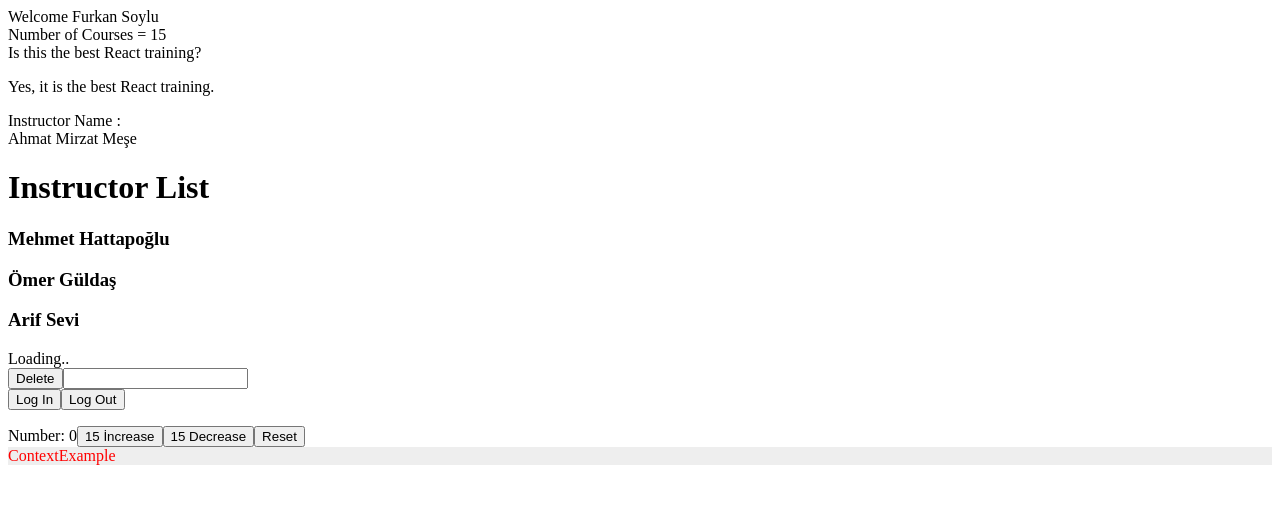
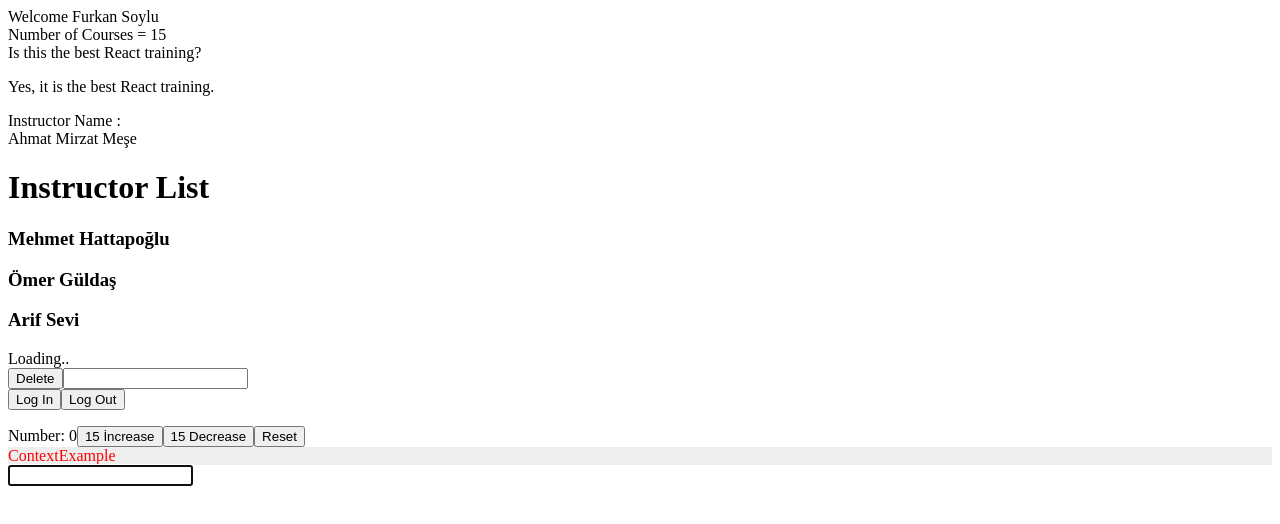
Before and after one commit to furkansylu97/TypeScript_Works, a React (Vite) app in the folder ReactTypeScript/: page / in a window 1280 px wide. Shown: the top 524 px of the page. Built offline with nearby package versions, Linux system fonts and the light colour scheme.

Commit message:
RefExample component was created

```diff
--- a/ReactTypeScript/src/App.tsx
+++ b/ReactTypeScript/src/App.tsx
@@ -6,6 +6,7 @@ import Instructor from './components/Instructor'
 import InstructorList from './components/InstructorList'
 import LoginCheck from './components/LoginCheck'
 import ReducerExample from './components/ReducerExample'
+import RefExemple from './components/RefExample'
 import Request from './components/Request'
 import { ThemeContextProvider } from './components/ThemeContex'
 
@@ -43,6 +44,7 @@ function App() {
       <ThemeContextProvider>
         <ContextExample />
       </ThemeContextProvider>
+      <RefExemple />
     </>
   )
 }
--- /dev/null
+++ b/ReactTypeScript/src/components/RefExample.tsx
@@ -0,0 +1,16 @@
+import React from 'react';
+import { useRef, useEffect } from 'react';
+
+function RefExemple() {
+  const inputRef = useRef(null);
+  useEffect(() => {
+    inputRef.current.focus();
+  }, []);
+  return (
+    <div>
+      <input type="text" ref={inputRef} />
+    </div>
+  );
+}
+
+export default RefExemple;
```
